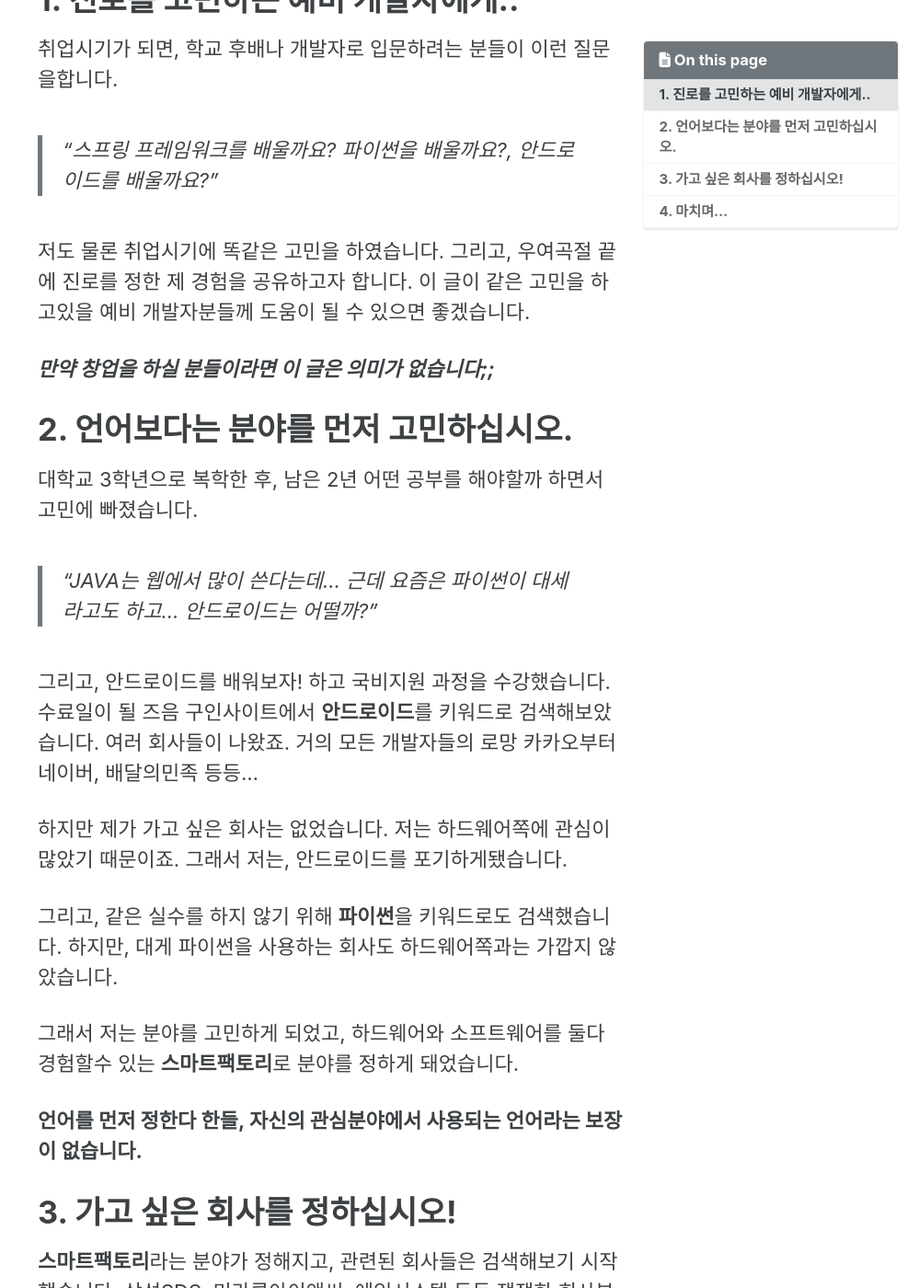
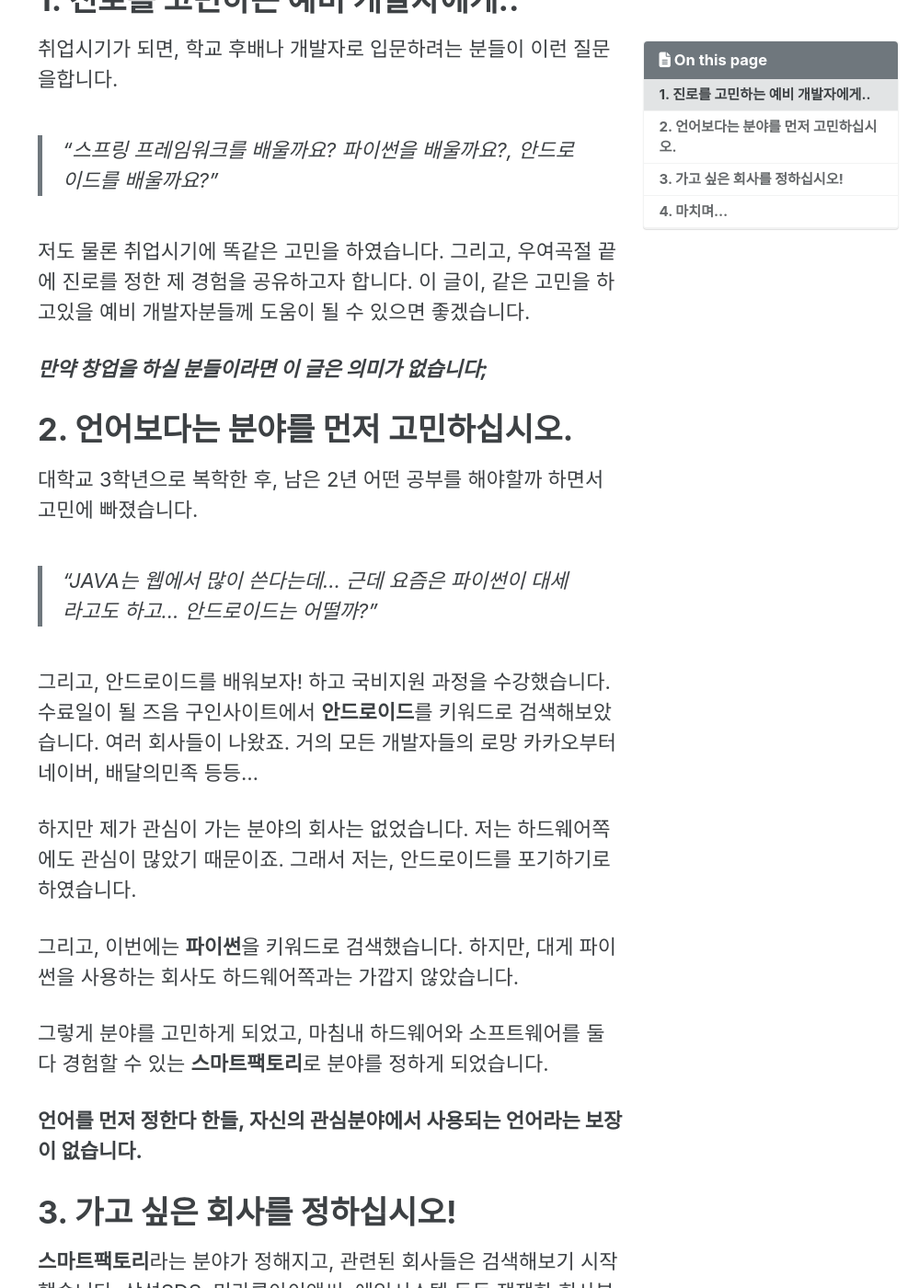
Before and after one commit to apt-get-install/apt-get-install.github.io, a Jekyll site: the page built from _posts/2020-10-09-[Column]-For-developers-who-are-thinking-about-their-career-path.md, in a window 1280 px wide and 1400 px high, scrolled down 222 px. Shown: the whole window at 92% size, without its empty margins (281-1280 px from the left). Built offline with Jekyll 4.4.1, drawn with Linux system fonts in a browser that asks for light colours; cached includes are drawn as plain includes; nearby versions of some CDN libraries; comment, search, counter and statistics services are not loaded; some of the changed text lies outside the part shown.

Commit message:
Modify Some Words

```diff
--- a/_posts/2020-10-09-[Column]-For-developers-who-are-thinking-about-their-career-path.md
+++ b/_posts/2020-10-09-[Column]-For-developers-who-are-thinking-about-their-career-path.md
@@ -20,10 +20,10 @@ tags:
 >"스프링 프레임워크를 배울까요? 파이썬을 배울까요?, 안드로이드를 배울까요?"
 
 저도 물론 취업시기에 똑같은 고민을 하였습니다. 그리고, 우여곡절 끝에 진로를 정한 제 경험을 공유하고자 합니다.
-이 글이 같은 고민을 하고있을 예비 개발자분들께 도움이 될 수 있으면 좋겠습니다.
+이 글이, 같은 고민을 하고있을 예비 개발자분들께 도움이 될 수 있으면 좋겠습니다.
 
 
-***만약 창업을 하실 분들이라면 이 글은 의미가 없습니다;;***
+***만약 창업을 하실 분들이라면 이 글은 의미가 없습니다;***
 
 # 2. 언어보다는 분야를 먼저 고민하십시오.
 대학교 3학년으로 복학한 후, 남은 2년 어떤 공부를 해야할까 하면서 고민에 빠졌습니다.
@@ -33,13 +33,13 @@ tags:
 여러 회사들이 나왔죠. 거의 모든 개발자들의 로망 카카오부터 네이버, 배달의민족 등등...
 
 
-하지만 제가 가고 싶은 회사는 없었습니다. 저는 하드웨어쪽에 관심이 많았기 때문이죠. 그래서 저는, 안드로이드를 포기하게됐습니다.
+하지만 제가 관심이 가는 분야의 회사는 없었습니다. 저는 하드웨어쪽에도 관심이 많았기 때문이죠. 그래서 저는, 안드로이드를 포기하기로 하였습니다.
 
 
-그리고, 같은 실수를 하지 않기 위해 **파이썬**을 키워드로도 검색했습니다. 하지만, 대게 파이썬을 사용하는 회사도 하드웨어쪽과는 가깝지 않았습니다.
+그리고, 이번에는 **파이썬**을 키워드로 검색했습니다. 하지만, 대게 파이썬을 사용하는 회사도 하드웨어쪽과는 가깝지 않았습니다.
 
 
-그래서 저는 분야를 고민하게 되었고, 하드웨어와 소프트웨어를 둘다 경험할수 있는 **스마트팩토리**로 분야를 정하게 돼었습니다.
+그렇게 분야를 고민하게 되었고, 마침내 하드웨어와 소프트웨어를 둘다 경험할 수 있는 **스마트팩토리**로 분야를 정하게 되었습니다.
 
 
 **언어를 먼저 정한다 한들, 자신의 관심분야에서 사용되는 언어라는 보장이 없습니다.**
@@ -60,7 +60,7 @@ tags:
 
 
 # 4. 마치며...
-희망하는 분야와 회사를 정하는 것은 순서가 바뀌어도 상관 없습니다. 희망하는 회사를 먼저 정하셨다면, 그 회사의 주력 분야중 관심분야를 정하시면, 똑같은 방법으로 진로를 탐색할 수 있을 것입니다. 긴 글 읽어주셔서 감사합니다. 예비 개발자, 컴공졸업예정자들 화이팅!!
+희망하는 분야와 회사를 정하는 것은 순서가 바뀌어도 상관 없습니다. 희망하는 회사를 먼저 정하셨다면, 그 회사의 주력 분야중 관심분야를 정하시면됩니다. 긴 글 읽어주셔서 감사합니다. 예비 개발자, 컴공졸업예정자들 화이팅!!
 
 <script src="https://utteranc.es/client.js"
     repo="apt-get-install/apt-get-install.github.io"
```
Also changed, not shown: other parts of _posts/2020-10-09-[Column]-For-developers-who-are-thinking-about-their-career-path.md (+1 -1 lines).
